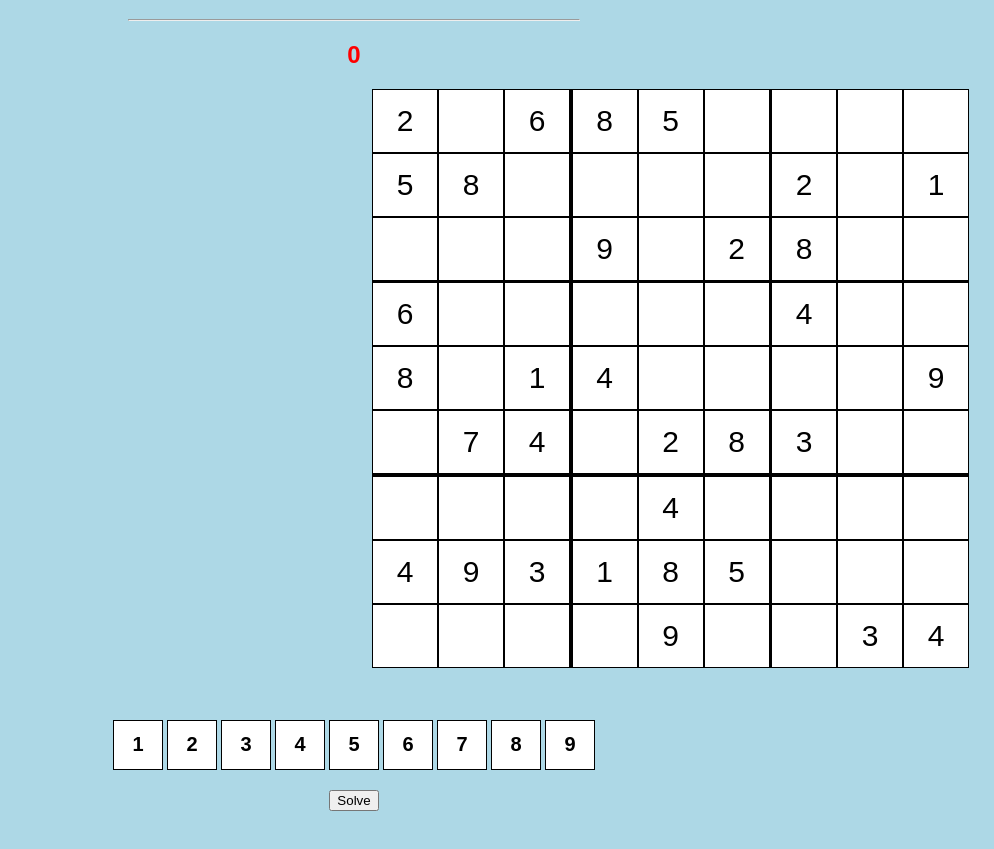
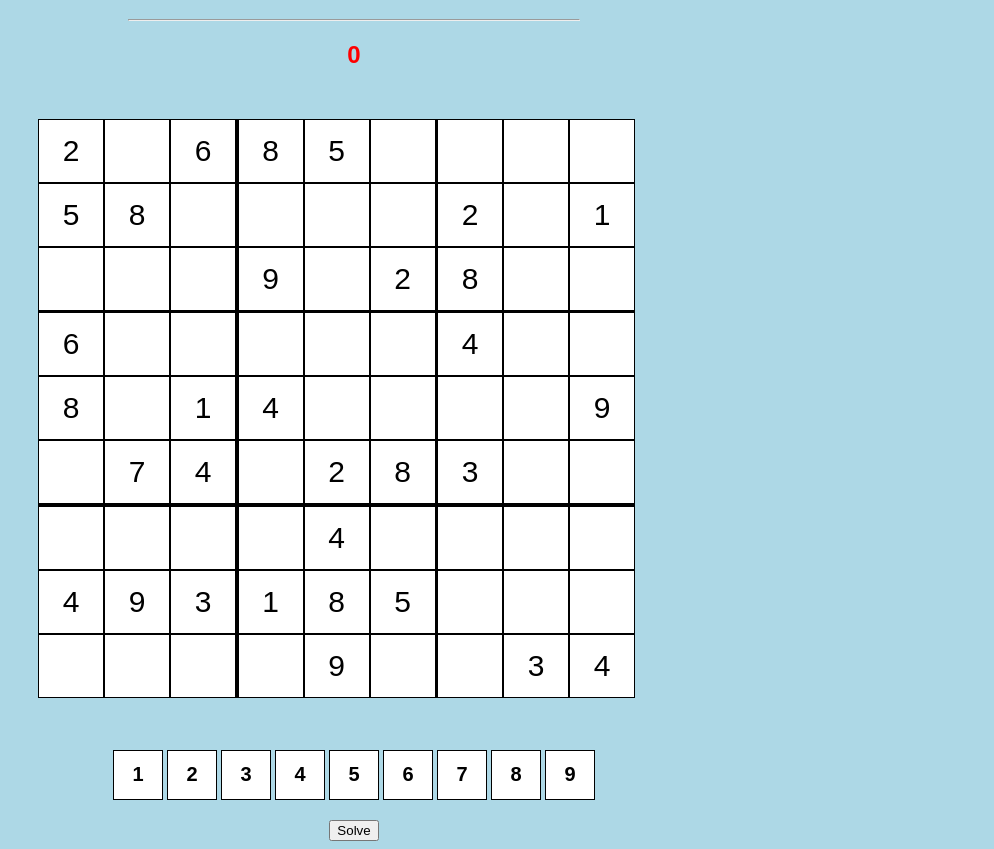
Before and after one commit to SandroYang/Sudoku, a plain HTML site: page index.html in a window 1280 px wide. Shown: the part 61-910 px from the top of the page, without its empty margins (286-1280 px from the left). Before the commit the page ends 880 px from the top, so only its background shows below. Drawn offline with Linux system fonts and the light colour scheme.

Commit message:
Update style.css

```diff
--- a/style.css
+++ b/style.css
@@ -13,7 +13,7 @@ hr {
 }
 
 .sudokuBox {
-    margin: 0 50px 50px 650px;
+    margin: 50px auto;
     width: 50%;
 }
 
```
